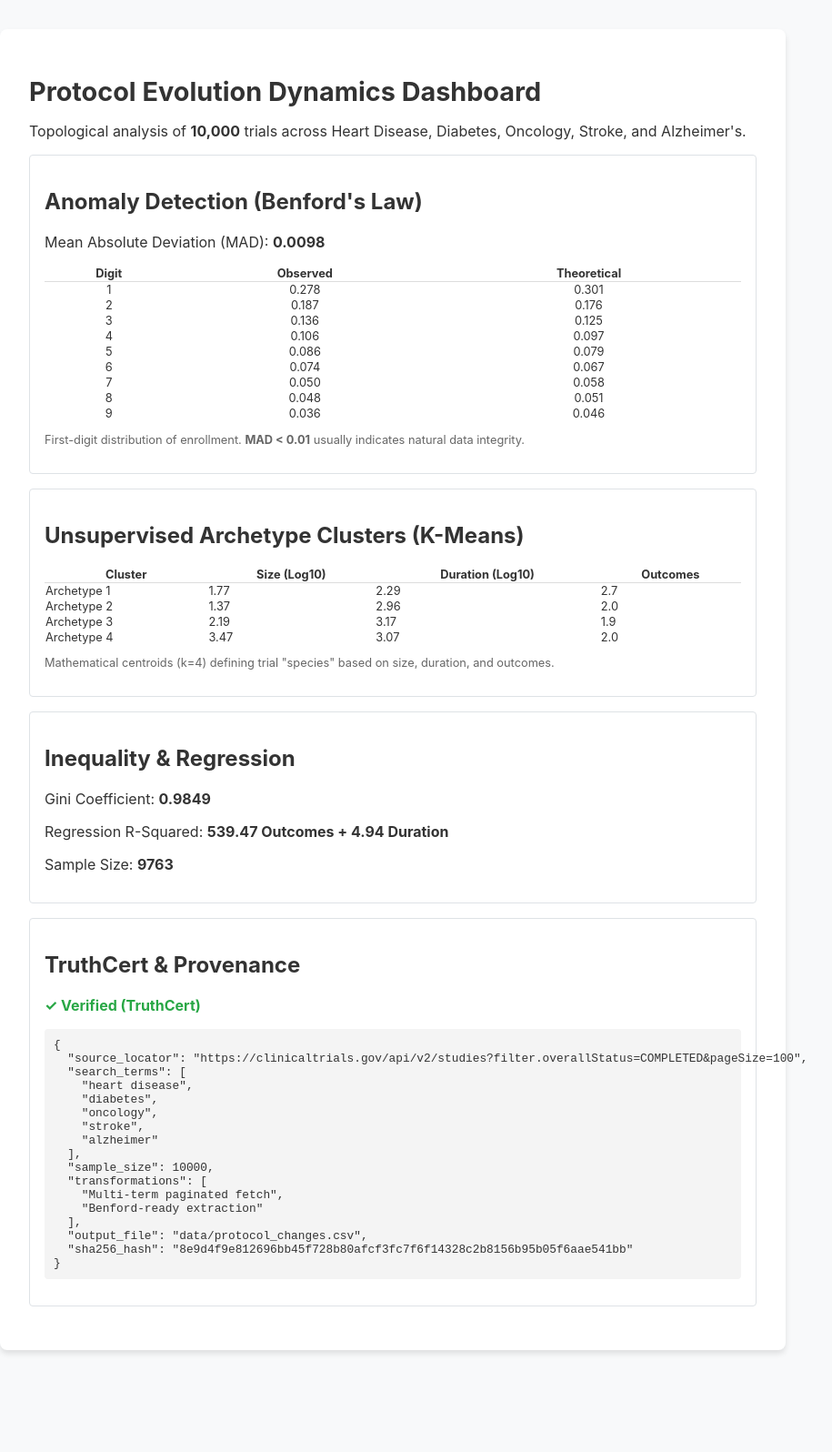
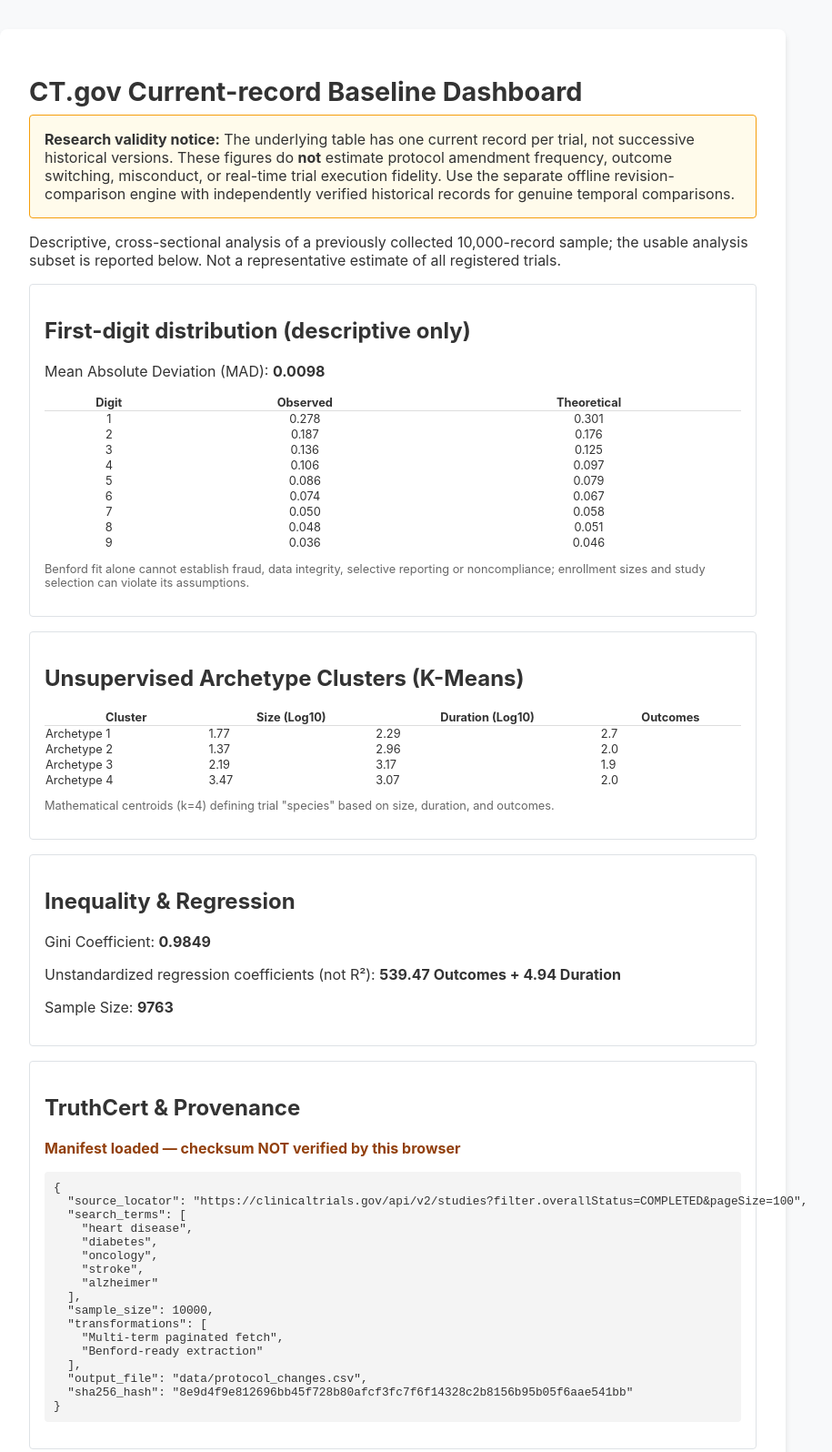
Before and after one commit to mahmood726-cyber/ctgov-protocol-evolution, a plain HTML site: page site/index.html in a window 1280 px wide. Shown: the top 1596 px of the page at 91% size, without its empty margins (208-1123 px from the left). Before the commit the page ends 1516 px from the top, so only its background shows below. Drawn offline with Linux system fonts and the light colour scheme.

Commit message:
Correct scientific claims on cross-sectional CT.gov dashboard

```diff
--- a/site/index.html
+++ b/site/index.html
@@ -3,25 +3,26 @@
 <head>
     <meta charset="UTF-8">
     <meta name="viewport" content="width=device-width, initial-scale=1.0">
-    <title>Protocol Evolution Dynamics</title>
+    <title>Current-record CT.gov characteristics — protocol history not yet assessed</title>
     <style>
         body { font-family: -apple-system, BlinkMacSystemFont, "Segoe UI", Roboto, Helvetica, Arial, sans-serif; margin: 0; padding: 2rem; background: #f8f9fa; color: #333; }
         .container { max-width: 800px; margin: 0 auto; background: #fff; padding: 2rem; border-radius: 8px; box-shadow: 0 4px 6px rgba(0,0,0,0.1); }
         h1 { font-size: 1.8rem; margin-bottom: 0.5rem; }
         .metric { font-size: 2.5rem; font-weight: bold; color: #0056b3; margin: 1rem 0; }
         .card { padding: 1rem; border: 1px solid #dee2e6; border-radius: 4px; margin-bottom: 1rem; }
-        #cert-status { color: #28a745; font-weight: bold; }
+        #cert-status { color: #92400e; font-weight: bold; }
     </style>
 </head>
 <body>
     <div class="container">
-        <h1>Protocol Evolution Dynamics Dashboard</h1>
-        <p>Topological analysis of <strong>10,000</strong> trials across Heart Disease, Diabetes, Oncology, Stroke, and Alzheimer's.</p>
+        <h1>CT.gov Current-record Baseline Dashboard</h1>
+        <div class="card" style="background:#fffbeb;border-color:#f59e0b"><strong>Research validity notice:</strong> The underlying table has one current record per trial, not successive historical versions. These figures do <strong>not</strong> estimate protocol amendment frequency, outcome switching, misconduct, or real-time trial execution fidelity. Use the separate offline revision-comparison engine with independently verified historical records for genuine temporal comparisons.</div>
+        <p>Descriptive, cross-sectional analysis of a previously collected 10,000-record sample; the usable analysis subset is reported below. Not a representative estimate of all registered trials.</p>
 
         <div class="card">
-            <h2>Anomaly Detection (Benford's Law)</h2>
+            <h2>First-digit distribution (descriptive only)</h2>
             <div id="benford-summary">Loading...</div>
-            <p style="font-size: 0.8rem; color: #666;">First-digit distribution of enrollment. <strong>MAD < 0.01</strong> usually indicates natural data integrity.</p>
+            <p style="font-size: 0.8rem; color: #666;">Benford fit alone cannot establish fraud, data integrity, selective reporting or noncompliance; enrollment sizes and study selection can violate its assumptions.</p>
         </div>
 
         <div class="card">
@@ -47,7 +48,7 @@
             try {
                 const certRes = await fetch('../data/hash_manifest.json');
                 const cert = await certRes.json();
-                document.getElementById('cert-status').textContent = '✓ Verified (TruthCert)';
+                document.getElementById('cert-status').textContent = 'Manifest loaded — checksum NOT verified by this browser';
                 document.getElementById('cert-details').textContent = JSON.stringify(cert, null, 2);
 
                 const statsRes = await fetch('../data/advanced_stats.json');
@@ -75,7 +76,7 @@
                 // Inequality Summary
                 document.getElementById('stats-summary').innerHTML = `
                     <p>Gini Coefficient: <strong>${stats.inequality.gini_coefficient.toFixed(4)}</strong></p>
-                    <p>Regression R-Squared: <strong>${stats.regression.outcome_weight.toFixed(2)} Outcomes + ${stats.regression.duration_weight.toFixed(2)} Duration</strong></p>
+                    <p>Unstandardized regression coefficients (not R²): <strong>${stats.regression.outcome_weight.toFixed(2)} Outcomes + ${stats.regression.duration_weight.toFixed(2)} Duration</strong></p>
                     <p>Sample Size: <strong>${stats.metadata.sample_size}</strong></p>
                 `;
 
```
